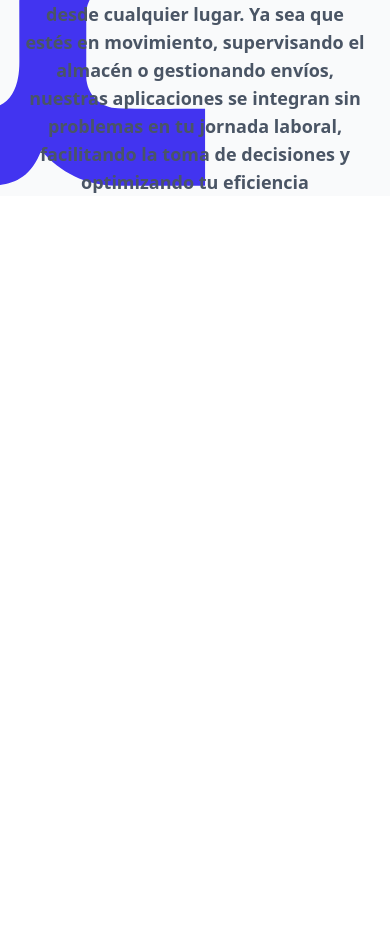
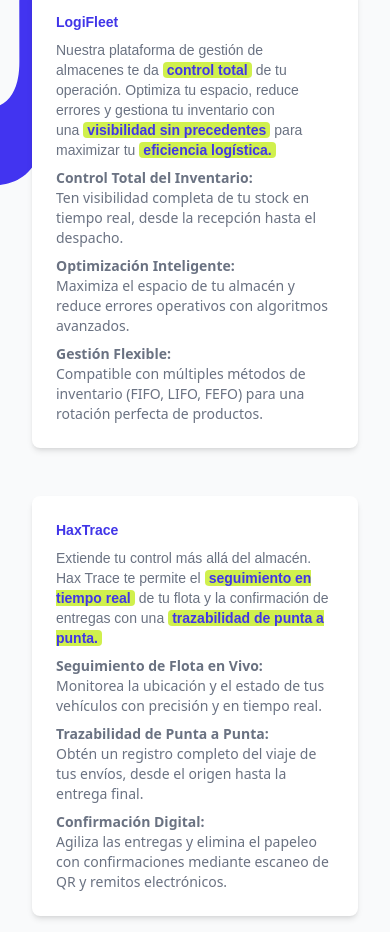
Before and after one commit to braguilera/quadrant, a React (Vite) app: page / in a window 390 px wide. Shown: the part 940-1888 px from the top of the page. Before the commit the page ends 1200 px from the top, so only its background shows below. Built offline with nearby package versions, Linux system fonts and the light colour scheme; a web font is replaced by a local one.

Commit message:
Card de productos casi listos en mobile design

```diff
--- /dev/null
+++ b/src/components/products/CardProduct.jsx
@@ -0,0 +1,94 @@
+import React from 'react'
+
+const CardProduct = ({logifleet=false}) => {
+  return (
+    <section className='flex flex-col  items-center justify-center p-4 m-4 '>
+        {logifleet
+        ?
+            <article className="bg-white text-gray-500  text-sm p-6 rounded-lg shadow-md w-full">
+                <aside>
+                    <h3 className='font-Hackman font-black text-primary'>LogiFleet</h3>
+                </aside>
+                <p className='mt-2 font-Gotham'>
+                    Nuestra plataforma de gestión de almacenes te da
+                    <span className='font-bold text-primary bg-secondary px-1 mx-1 rounded-sm'>
+                        control total
+                    </span>
+                    de tu operación. Optimiza tu espacio, reduce errores y gestiona tu inventario con una
+                    <span className='font-bold text-primary bg-secondary px-1 mx-1 rounded-sm'>
+                        visibilidad sin precedentes
+                    </span>
+                    para maximizar tu
+                    <span className='font-bold text-primary bg-secondary px-1 mx-1 rounded-sm'>
+                        eficiencia logística.
+                    </span>
+                </p>
+
+                <ul>
+                    <li className='mt-2'>
+                        <h4 className='font-bold'>Control Total del Inventario:</h4>
+                        <p>
+                            Ten visibilidad completa de tu stock en tiempo real, desde la recepción hasta el despacho.
+                        </p>
+                    </li>
+
+                    <li className='mt-2'>
+                        <h4 className='font-bold'>Optimización Inteligente:</h4>
+                        <p>
+                            Maximiza el espacio de tu almacén y reduce errores operativos con algoritmos avanzados.
+                        </p>
+                    </li>
+
+                    <li className='mt-2'>
+                        <h4 className='font-bold'>Gestión Flexible:</h4>
+                        <p>
+                            Compatible con múltiples métodos de inventario (FIFO, LIFO, FEFO) para una rotación perfecta de productos.
+                        </p>
+                    </li>
+                </ul>
+            </article>
+        :
+            <article className="bg-white text-gray-500  text-sm p-6 rounded-lg shadow-md w-full">
+                <aside>
+                    <h3 className='font-Hackman font-black text-primary'>HaxTrace</h3>
+                </aside>
+                <p className='mt-2 font-Gotham'>
+                    Extiende tu control más allá del almacén. Hax Trace te permite el
+                    <span className='font-bold text-primary bg-secondary px-1 mx-1 rounded-sm'>
+                        seguimiento en tiempo real
+                    </span>
+                    de tu flota y la confirmación de entregas con una
+                    <span className='font-bold text-primary bg-secondary px-1 mx-1 rounded-sm'>
+                        trazabilidad de punta a punta.
+                    </span>
+                </p>
+
+                <ul>
+                    <li className='mt-2'>
+                        <h4 className='font-bold'>Seguimiento de Flota en Vivo:</h4>
+                        <p>
+                            Monitorea la ubicación y el estado de tus vehículos con precisión y en tiempo real.
+                        </p>
+                    </li>
+
+                    <li className='mt-2'>
+                        <h4 className='font-bold'>Trazabilidad de Punta a Punta:</h4>
+                        <p>
+                            Obtén un registro completo del viaje de tus envíos, desde el origen hasta la entrega final.
+                        </p>
+                    </li>
+
+                    <li className='mt-2'>
+                        <h4 className='font-bold'>Confirmación Digital:</h4>
+                        <p>
+                            Agiliza las entregas y elimina el papeleo con confirmaciones mediante escaneo de QR y remitos electrónicos.
+                        </p>
+                    </li>
+                </ul>
+            </article>
+        }
+    </section>
+  )
+}
+
+export default CardProduct
--- a/src/screens/Products.jsx
+++ b/src/screens/Products.jsx
@@ -5,6 +5,7 @@
 import HTmobile from "../assets/HTmobile.png";
 import LFmobile from "../assets/LFmobile.png";
 import arrow_first_product from "../assets/products/arrow_first_product.svg";
+import CardProduct from "../components/products/CardProduct";
 
 const productsData = {
   wms: {
@@ -88,7 +89,6 @@
         <img className="w-full" src={arrow_first_product} alt="Fondo de flecha decorativa" />
       </div>
 
-      {/* --- CAMBIO AQUÍ: Se añade la clase 'relative' --- */}
       <article className="relative max-w-7xl mx-auto px-6 text-center z-30">
         <motion.h2
           className="pt-5 pl-6 text-2xl font-bold text-gray-900 mb-4"
@@ -99,15 +99,12 @@
         >
           Nuestros Productos
         </motion.h2>
-        <motion.h3
-          className="text-lg font-semibold text-gray-600 mb-16"
-          initial={{ opacity: 0, y: 20 }}
-          whileInView={{ opacity: 1, y: 0 }}
-          viewport={{ once: true }}
-          transition={{ duration: 0.6 }}
-        >
-          Administra tus operaciones logísticas desde cualquier lugar. Ya sea que estés en movimiento, supervisando el almacén o gestionando envíos, nuestras aplicaciones se integran sin problemas en tu jornada laboral, facilitando la toma de decisiones y optimizando tu eficiencia
-        </motion.h3>
+
+      </article>
+
+      <article className="relative z-30">
+        <CardProduct logifleet={true}/>
+        <CardProduct/>
       </article>
     </section>
   );
```
